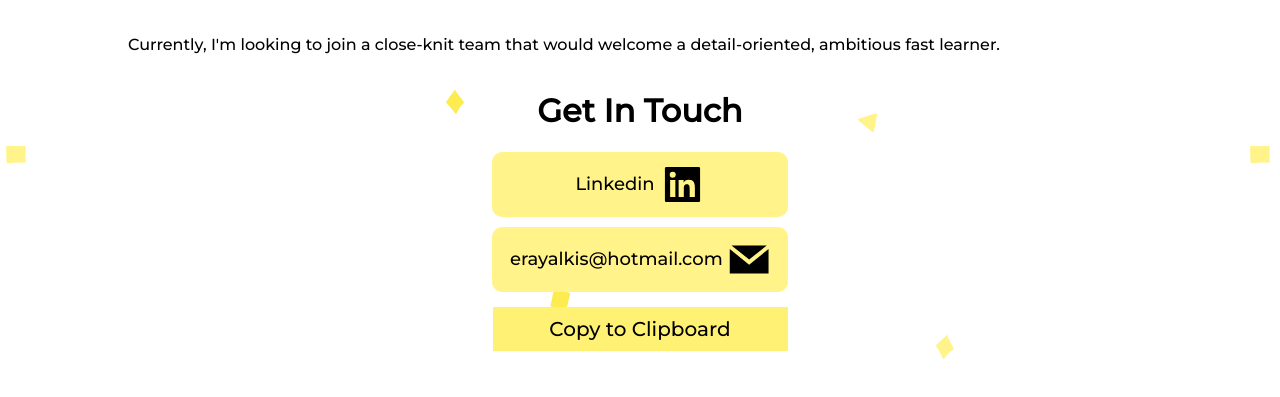
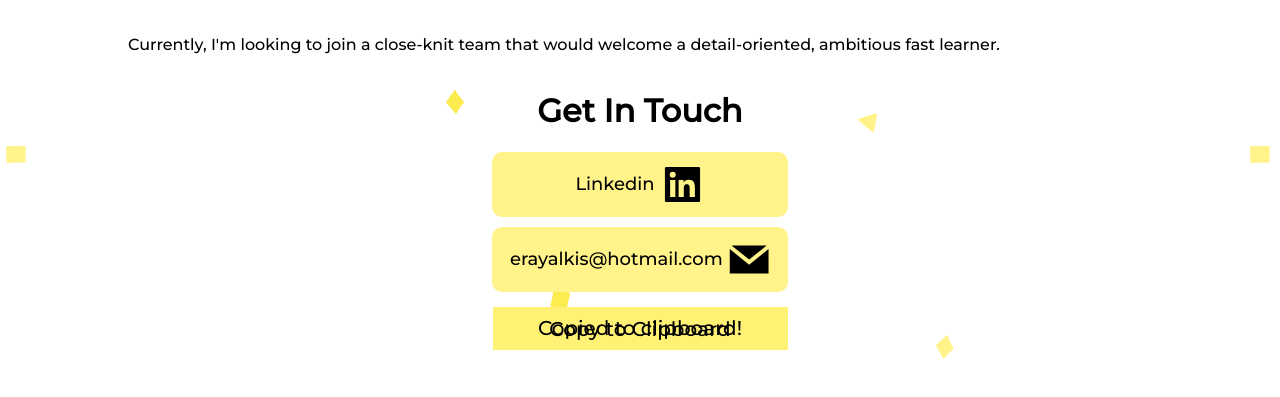
Before and after one commit to Blissblass/portfolio_page, a React (Create React App) app: page / in a window 1280 px wide. Shown: the part 2940-3337 px from the top of the page. Built offline with nearby package versions, Linux system fonts and the light colour scheme.

Commit message:
Set up text for clipboard

```diff
--- a/src/Assets/Stylesheets/contact.css
+++ b/src/Assets/Stylesheets/contact.css
@@ -7,6 +7,7 @@
   justify-content: space-around;
   align-items: center;
   flex-direction: column;
+  margin-bottom: 20px;
 }
 
 div[class^="contact-button"] {
@@ -54,6 +55,19 @@ div[class^="contact-button"] {
   transition-property: background-color, width;
 }
 
+.copy-button-text {
+  padding: 0;
+  margin: 0;
+}
+
+.copy-button-text-confirm {
+  padding: 0;
+  margin: 0;
+  position: relative;
+  bottom: 25px;
+  margin-bottom: -25px;
+}
+
 .contact-button-linkedin:hover {
   background-color: #fdec50;
   transform: scale(1.05);
--- a/src/Components/Contact/Contact.jsx
+++ b/src/Components/Contact/Contact.jsx
@@ -6,8 +6,13 @@ const Contact = () => {
 
   const handleMail = () => window.location.assign("mailto:erayalkis@hotmail.com");
   const handleCopy = () => {
+    const button = document.querySelector(".copy-button");
     const email = document.querySelector(".contact-button-email").textContent;
     navigator.clipboard.writeText(email);
+    button.classList.add("copied");
+    setTimeout(() => {
+      button.classList.remove("copied");
+    }, 1000);
   };
 
   return(
@@ -16,7 +21,10 @@ const Contact = () => {
         <h1>Get In Touch</h1>
         <div className="contact-button-linkedin">Linkedin <AiFillLinkedin className="linkedin-ico" /></div>
         <div className="contact-button-email">erayalkis@hotmail.com <GrMail className="mail-ico" onClick={handleMail} /></div>
-        <button className="copy-button" onClick={handleCopy}>Copy to Clipboard</button>
+        <button className="copy-button" onClick={handleCopy}>
+          <p className="copy-button-text">Copy to Clipboard</p>
+          <p className="copy-button-text-confirm">Copied to clipboard!</p>
+        </button>
       </div>
     </div>
   )
```
